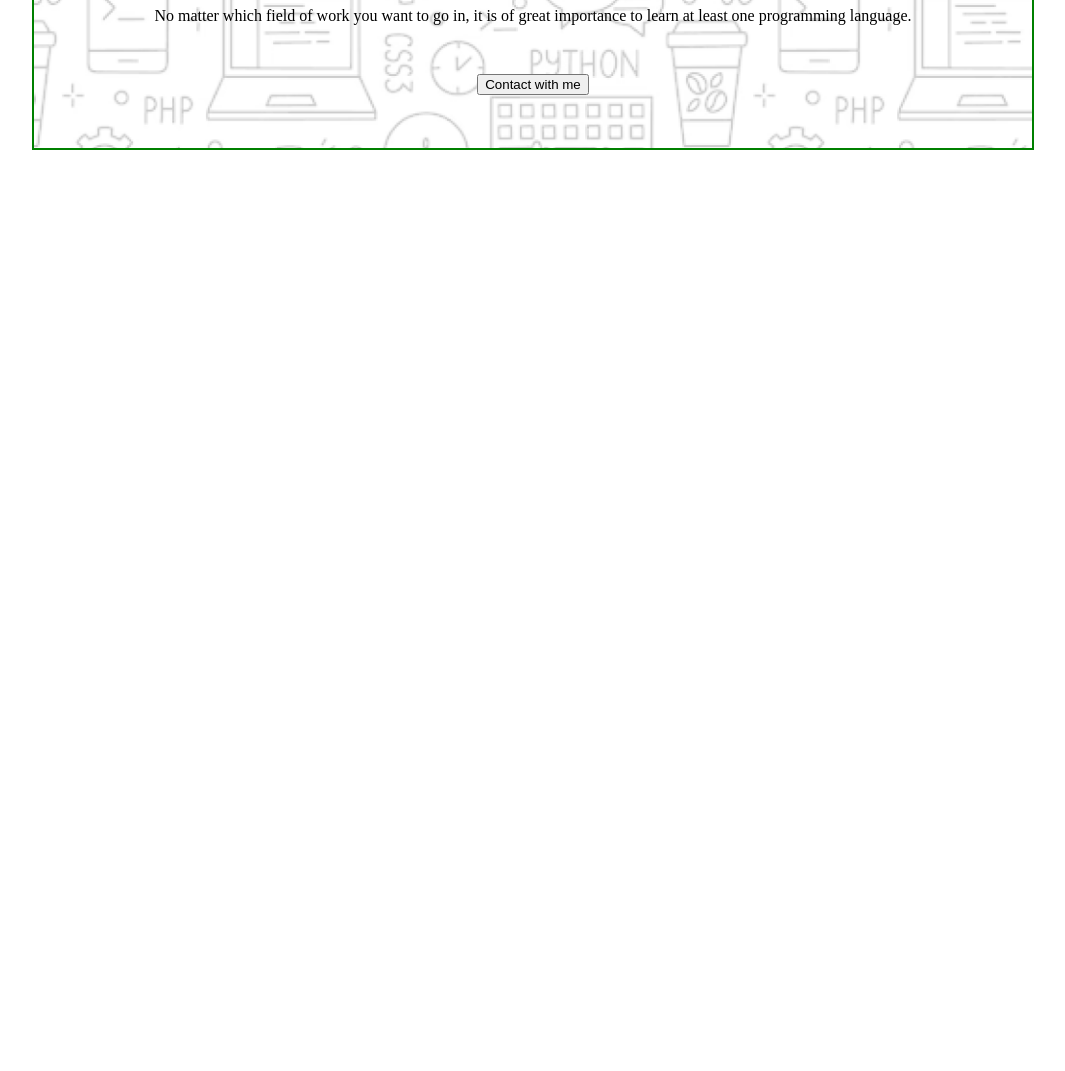
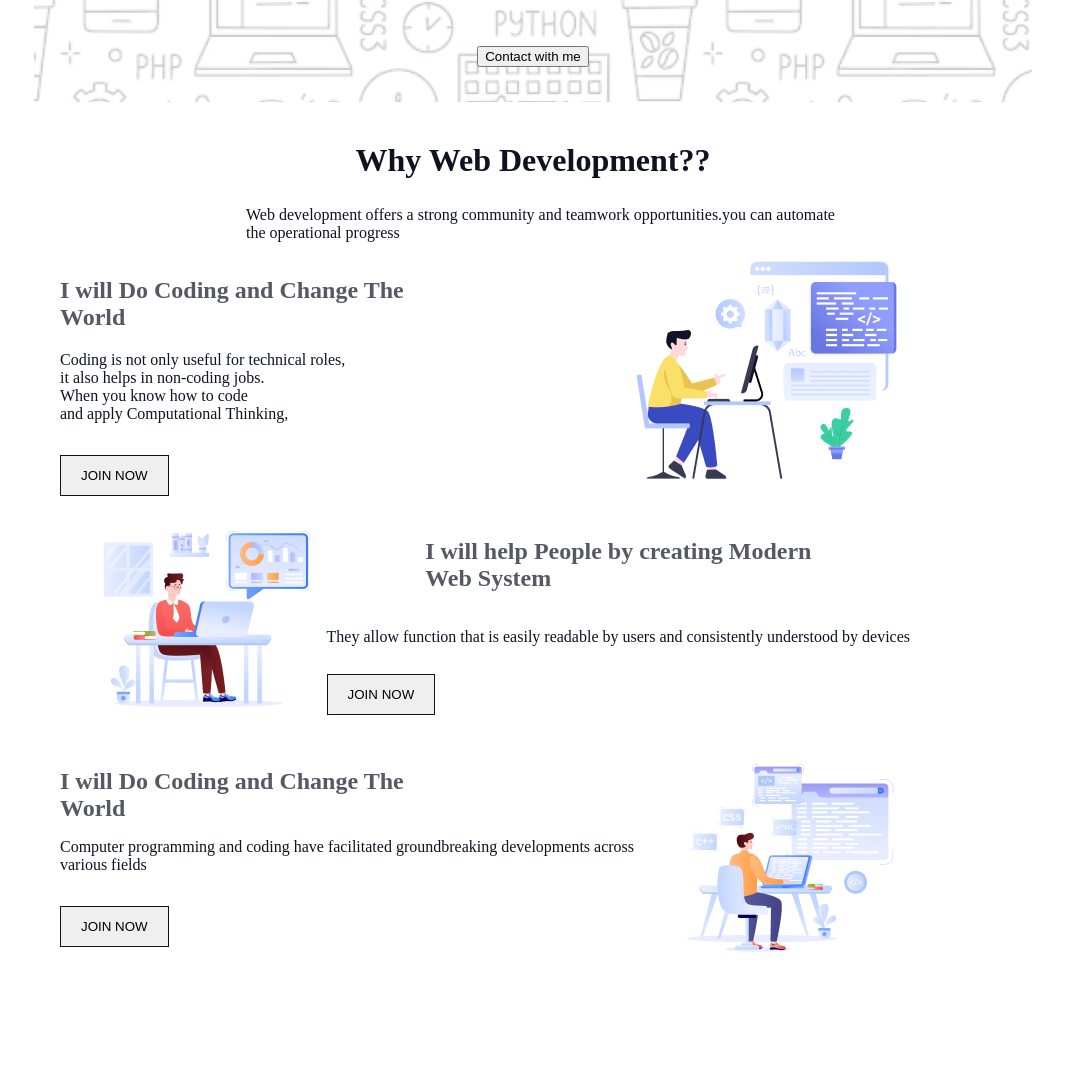
Before and after one commit to dipto230/roy-assignment, a plain HTML site: page index.html in a window 1280 px wide. Shown: the part 637-1708 px from the top of the page, without its empty margins (107-1172 px from the left). Before the commit the page ends 800 px from the top, so only its background shows below. Drawn offline with Linux system fonts and the light colour scheme; a web font is replaced by a local one.

Commit message:
second section done

```diff
--- a/index.html
+++ b/index.html
@@ -27,6 +27,75 @@
 
     </header>
     <main>
+        <section class="development-section">
+            <div class="fist-section">
+                <h2>Why Web Development??</h2>
+                <p>Web development offers a strong community and teamwork opportunities.you can automate <br>   the operational progress</p>
+
+
+
+            </div>
+            <section class="new-thing">
+                <div class="subtitle-content">
+                    <h2>I will Do Coding and Change The   <br>World   </h2>
+                    <p>Coding is not only useful for technical roles,
+                        <br> it also helps in non-coding jobs.
+                        <br> When you know how to code
+                        <br>and apply Computational Thinking,
+
+                    </p>
+                    <button>JOIN NOW</button>
+                </div>
+                <div class="right-side">
+
+                    <img src="assets/Layer_1.png" alt="">
+                </div>
+
+            </section>
+
+            <section class="another-one">
+                <div class="nex-one-text">
+                    <h5>I will help People by creating Modern
+                     <br>    Web System
+
+                    </h5>
+                    <p>They allow function that is easily readable by users and consistently understood by devices</p>
+                    <button>JOIN NOW</button>
+                </div>
+                <div class="forth-one">
+                    <img src="assets/Group 3.png" alt="">
+                </div>
+
+            </section>
+            <section class="fith-one">
+                <div class="fifth-one-text">
+                    <h5>I will Do Coding and Change The <br>  World
+                        <p>Computer programming and coding have facilitated groundbreaking developments across various fields</p>
+                        <button>JOIN NOW</button>
+
+                    </h5>
+                </div>
+                <div class="fifth-one-photo">
+                    <img src="assets/Group 4.png" alt="">
+
+                </div>
+
+            </section>
+
+
+
+
+        </section>
+
+
+       <section class="insperation-container">
+
+       </section>
+
+
+
+
+
 
 
     </main>
--- a/styless/assignment.css
+++ b/styless/assignment.css
@@ -1,7 +1,7 @@
 /* baneer-container */
 .banner-container{
     width: 998px;
-    border: 2px solid green;
+
     min-height: 582px;
     margin: 0 auto;
     margin-top: 157px;
@@ -53,3 +53,169 @@ flex-grow: 0;
 margin: 32px 0px;
 
 }
+
+
+/* secdond-section */
+.development-section{
+    width: 946px;
+
+min-height: 1233px;
+margin: 0 auto;
+margin-top: 40px;
+
+
+}
+.fist-section h2{
+    color: rgb(13, 19, 33);
+font-family: Azeret Mono;
+font-size: 32px;
+font-weight: 800;
+display: flex;
+margin-top: 32px;
+
+
+justify-content: center;
+margin-top: 0px;
+align-items: center;
+}
+.fist-section  p{
+    color: rgb(13, 19, 33);
+    font-family: Azeret Mono;
+    font-size: 16px;
+    font-weight: 400;
+    display: flex;
+    justify-content: center;
+    margin-top: 5px;
+    align-items: center;
+    margin-left: 15px
+
+
+
+}
+.new-thing{
+    display: flex;
+   justify-content: space-between;
+   width: 850px;
+   height: 240px;
+
+
+}
+
+
+.subtitle-content h2{
+    color: rgba(13, 19, 33, 0.7);
+font-family: Azeret Mono;
+font-size: 24px;
+font-weight: 700;
+
+}
+.subtitle-content p{
+    color: rgb(13, 19, 33);
+font-family: Azeret Mono;
+font-size: 16px;
+font-weight: 400;
+}
+.subtitle-content button{
+    display: flex;
+    flex-direction: row;
+    justify-content: center;
+    align-items: center;
+    padding: 12px 20px 12px 20px;
+    margin-top: 32px;
+    box-sizing: border-box;
+    border: 1px solid rgb(13, 19, 33);
+}
+
+
+
+
+
+
+
+.another-one{
+    width: 850px;
+height: 240px;
+display: flex;
+flex-direction: row-reverse;
+
+
+
+}
+
+
+
+.nex-one-text h5{
+    color: rgba(13, 19, 33, 0.7);
+font-family: Azeret Mono;
+font-size: 24px;
+font-weight: 700;
+display: flex;
+flex-direction: row;
+align-items: center;
+justify-content: center;
+
+
+
+}
+.nex-one-text p{
+    color: rgb(13, 19, 33);
+font-family: Azeret Mono;
+font-size: 16px;
+font-weight: 400;
+height: 10px;
+justify-content: center;
+display: flex;
+flex-direction: row;
+align-items: center;
+
+}
+
+.nex-one-text button{
+    display: flex;
+flex-direction: row;
+justify-content: center;
+align-items: center;
+padding: 12px 20px 12px 20px;
+margin-top: 32px;
+box-sizing: border-box;
+border: 1px solid rgb(13, 19, 33);
+
+}
+
+.fith-one{
+    width: 850px;
+height: 240px;
+    display: flex;
+    justify-content: space-between;
+}
+.fifth-one-text h5{
+    color: rgba(13, 19, 33, 0.7);
+font-family: Azeret Mono;
+font-size: 24px;
+font-weight: 700;
+margin-top: 30px;
+}
+.fifth-one-text p{
+    color: rgb(13, 19, 33);
+font-family: Azeret Mono;
+font-size: 16px;
+font-weight: 400;
+}
+.fifth-one-text button{
+    display: flex;
+    flex-direction: row;
+    justify-content: center;
+    align-items: center;
+    padding: 12px 20px 12px 20px;
+    margin-top: 32px;
+    box-sizing: border-box;
+    border: 1px solid rgb(13, 19, 33);
+}
+
+/* insperation-container */
+.insperation-container{
+    width: 1140px;
+height: 775px;
+margin: 0 auto;
+border: 2px solid green;
+}
```
